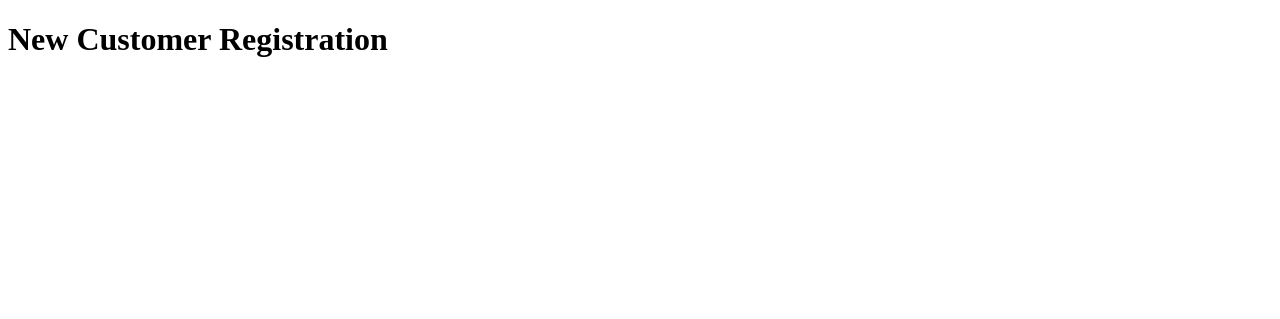
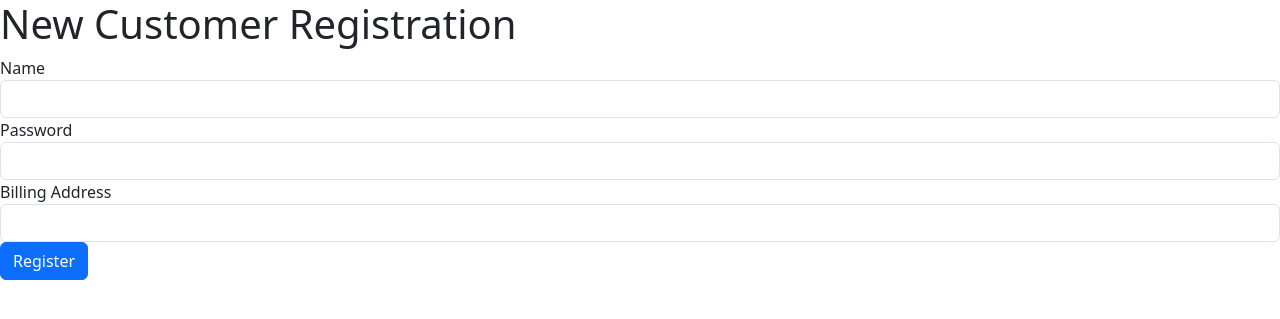
Before and after one commit to cindyke124/SHEMS, a Django app: template app01/templates/register_page.html in a window 1280 px wide. Shown: the top 319 px of the page. Run offline with Django 3.2, Linux system fonts and the light colour scheme; the template is opened without the code that fills it, so the values that code supplies are empty; some libraries are stand-ins or nearby versions.

Commit message:
12.11 01:02 am

```diff
--- a/SHEMS/urls.py
+++ b/SHEMS/urls.py
@@ -24,6 +24,9 @@ urlpatterns = [
     # www.xxx.com/index/
     path('home/', views.home),
     path('customer_login/', views.customer_login),
-    path('energy_consumption/', views.energy_consumption)
+    path('energy_consumption/', views.energy_consumption),
+    path('customer_info/service_locations/', views.service_locations),
+    path('register_page/',views.register_page),
+    path('register_success/', views.register_success)
 
 ]
--- a/app01/templates/customer_login.html
+++ b/app01/templates/customer_login.html
@@ -22,7 +22,7 @@
 <form method="post" action="/customer_login/">
     {% csrf_token %}
     <div class="form-group">
-        <label for="exampleInputEmail1">id</label>
+        <label for="exampleInputEmail1">User ID</label>
         <input type="text" name = "id" class="form-control" aria-describedby="emailHelp"
                placeholder="Enter id">
     </div>
@@ -32,7 +32,8 @@
     </div>
 
     <input type="submit" name = "submit_type" value = "Login" class="btn btn-primary">
-    <input type="submit" name = "submit_type" value = "Register" class="btn btn-dark">
+{#    <input type="submit" name = "submit_type" value = "Register" class="btn btn-dark">#}
+    <a class="btn btn-dark" href="/register_page/">Register</a>
     <span style = "color: red;">{{ error_msg }}</span>
 </form>
 </body>
--- a/app01/templates/energy_consumption.html
+++ b/app01/templates/energy_consumption.html
@@ -5,6 +5,6 @@
     <title>Title</title>
 </head>
 <body>
-    <a class="navbar-brand" href="#">Energy Consumption</a>
+    <h1 class="navbar-brand" href="#">Energy Consumption</h1>
 </body>
 </html>
--- a/app01/templates/home.html
+++ b/app01/templates/home.html
@@ -21,7 +21,7 @@
                 <a class="nav-link" href="#">Home</a>
             </li>
             <li class="nav-item">
-                <a class="nav-link" href="./energy_consumption.html">Consumption Inquiry</a>
+                <a class="nav-link" href="/energy_consumption/">Consumption Inquiry</a>
             </li>
             <li class="nav-item">
                 <a class="nav-link" href="#">Account Management</a>
--- a/app01/templates/register_page.html
+++ b/app01/templates/register_page.html
@@ -1,10 +1,31 @@
+{% load static %}
+
 <!DOCTYPE html>
 <html lang="en">
 <head>
     <meta charset="UTF-8">
     <title>New Customer Register</title>
+    <link rel="stylesheet" href="{% static 'plugins/dist/css/bootstrap.css' %}">
 </head>
 <body>
 <h1>New Customer Registration</h1>
+<form method="post" action="/register_success/">
+    {% csrf_token %}
+    <div class="form-group">
+        <label for="exampleInputEmail1">Name</label>
+        <input type="text" name = "name" class="form-control" aria-describedby="emailHelp">
+    </div>
+    <div class="form-group">
+        <label for="exampleInputPassword1">Password</label>
+        <input type="password" name = "password" class="form-control">
+    </div>
+     <div class="form-group">
+        <label for="exampleInputPassword1">Billing Address</label>
+        <input type="text" name = "billing_address" class="form-control">
+    </div>
+
+    <input type="submit" name = "submit_type" value = "Register" class="btn btn-primary">
+
+</form>
 </body>
 </html>
--- a/app01/templates/service_locations.html
+++ b/app01/templates/service_locations.html
@@ -5,6 +5,12 @@
     <title>Title</title>
 </head>
 <body>
+{% for obj in data_list %}
+    <tr>
+        <td>{{ obj }}</td>
+    </tr>
+{% endfor %}
+
 
 </body>
 </html>
```
Also changed, not shown: app01/templates/register_success.html (added, +19 -0 lines), app01/views.py (+25 -15 lines).
